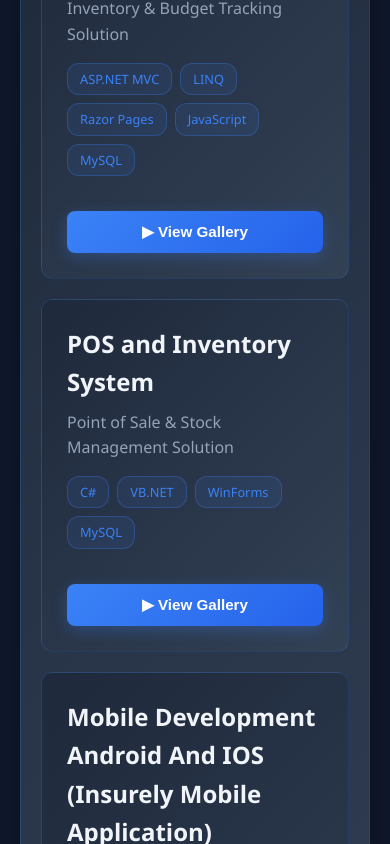
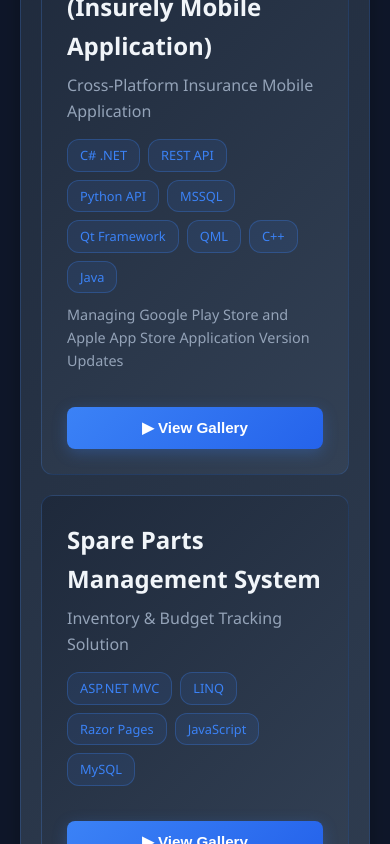
Before and after one commit to ffxleo/Leonard-Portfolio, a React (Create React App) app in the folder portfolio-react/: page / in a window 390 px wide. Shown: the part 5240-6084 px from the top of the page. Built offline with nearby package versions, Linux system fonts and the light colour scheme.

Commit message:
Reorder galleries - Mobile Development first

```diff
--- a/portfolio-react/src/App.js
+++ b/portfolio-react/src/App.js
@@ -40,9 +40,9 @@ function App() {
         <section id="gallery">
           <div className="section">
             <h2 className="section-title">Project Gallery</h2>
+            <GalleryMobile />
             <Gallery />
             <GalleryPOS />
-            <GalleryMobile />
           </div>
         </section>
 
```
